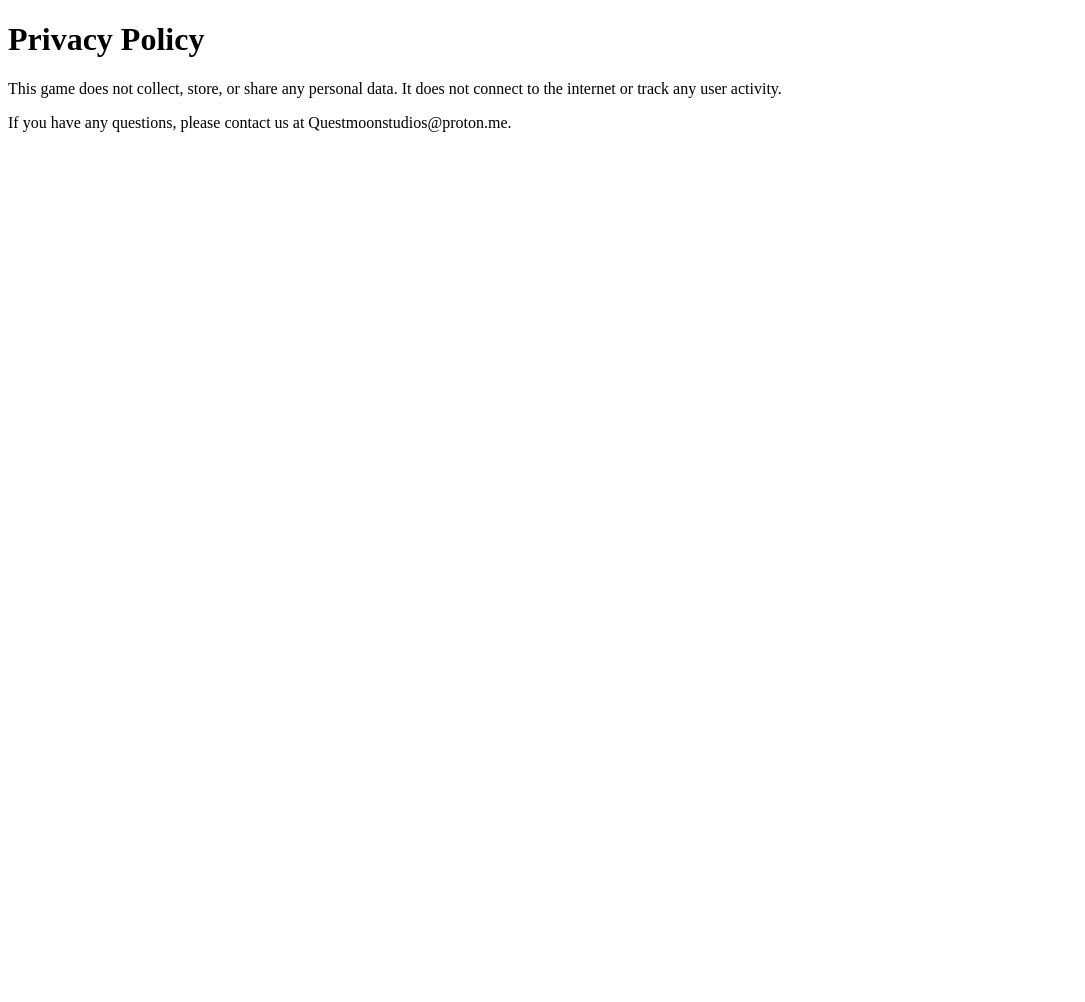
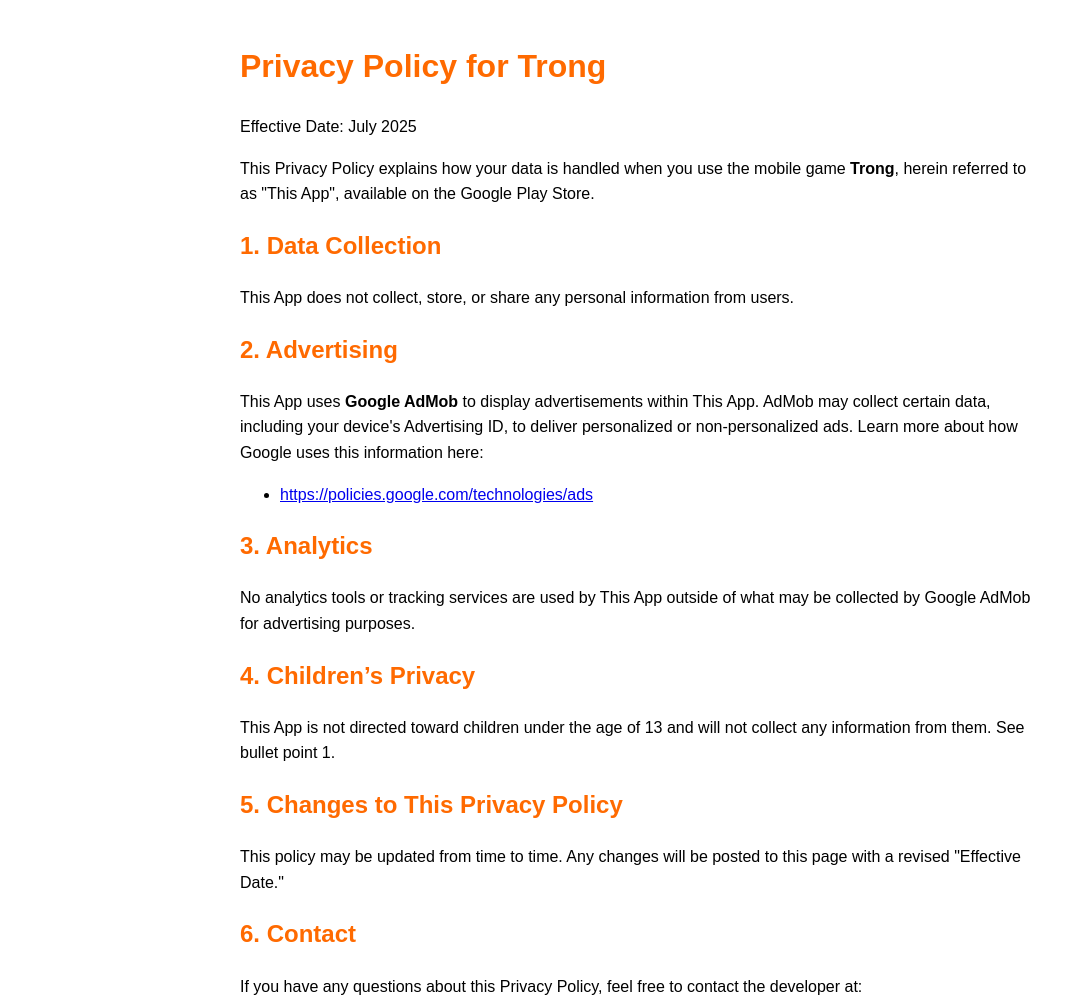
Before and after one commit to QuestMoonST/trong-privacy-policy, a plain HTML site: page index.html in a window 1280 px wide. Shown: the whole page, without its empty margins (0-1085 px from the left). Before the commit the page ends 800 px from the top, so only its background shows below. Drawn offline with Linux system fonts and the light colour scheme.

Commit message:
Update index.html
Updated Privacy Policy to include Ads.

```diff
--- a/index.html
+++ b/index.html
@@ -1,17 +1,49 @@
 <!DOCTYPE html>
 <html lang="en">
 <head>
-  <meta charset="UTF-8" />
-  <title>Privacy Policy</title>
+  <meta charset="UTF-8">
+  <meta name="viewport" content="width=device-width, initial-scale=1">
+  <title>Trong Privacy Policy</title>
+  <style>
+    body {
+      font-family: Arial, sans-serif;
+      max-width: 800px;
+      margin: 0 auto;
+      padding: 20px;
+      line-height: 1.6;
+    }
+    h1, h2 {
+      color: #FF6A00; /* Neon Orange */
+    }
+  </style>
 </head>
 <body>
-  <h1>Privacy Policy</h1>
-  <p>
-    This game does not collect, store, or share any personal data.
-    It does not connect to the internet or track any user activity.
-  </p>
-  <p>
-    If you have any questions, please contact us at Questmoonstudios@proton.me.
-  </p>
+  <h1>Privacy Policy for Trong</h1>
+
+  <p>Effective Date: July 2025</p>
+
+  <p>This Privacy Policy explains how your data is handled when you use the mobile game <strong>Trong</strong>, herein referred to as "This App", available on the Google Play Store.</p>
+
+  <h2>1. Data Collection</h2>
+  <p>This App does not collect, store, or share any personal information from users.</p>
+
+  <h2>2. Advertising</h2>
+  <p>This App uses <strong>Google AdMob</strong> to display advertisements within This App. AdMob may collect certain data, including your device's Advertising ID, to deliver personalized or non-personalized ads. Learn more about how Google uses this information here:</p>
+  <ul>
+    <li><a href="https://policies.google.com/technologies/ads" target="_blank">https://policies.google.com/technologies/ads</a></li>
+  </ul>
+
+  <h2>3. Analytics</h2>
+  <p>No analytics tools or tracking services are used by This App outside of what may be collected by Google AdMob for advertising purposes.</p>
+
+  <h2>4. Children’s Privacy</h2>
+  <p>This App is not directed toward children under the age of 13 and will not collect any information from them. See bullet point 1.</p>
+
+  <h2>5. Changes to This Privacy Policy</h2>
+  <p>This policy may be updated from time to time. Any changes will be posted to this page with a revised "Effective Date."</p>
+
+  <h2>6. Contact</h2>
+  <p>If you have any questions about this Privacy Policy, feel free to contact the developer at:</p>
+
 </body>
 </html>
```
